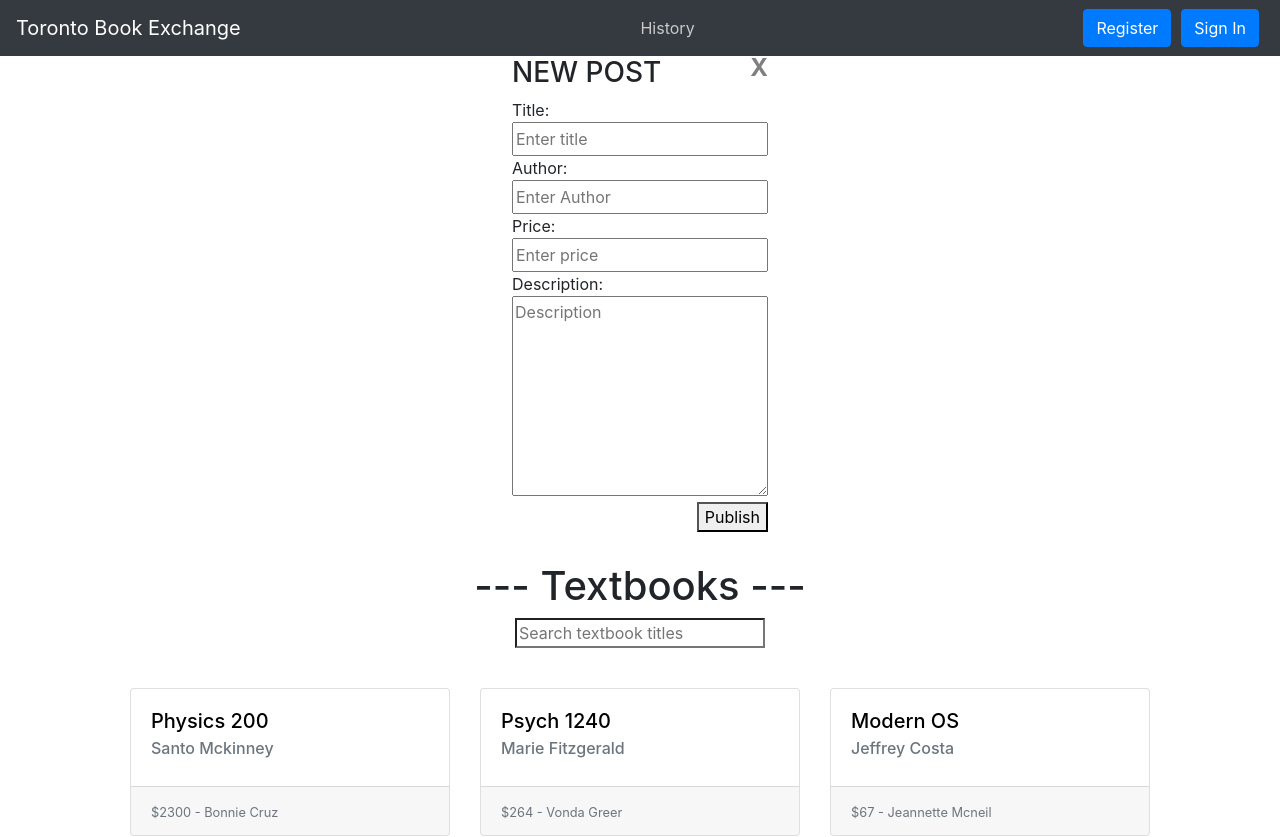
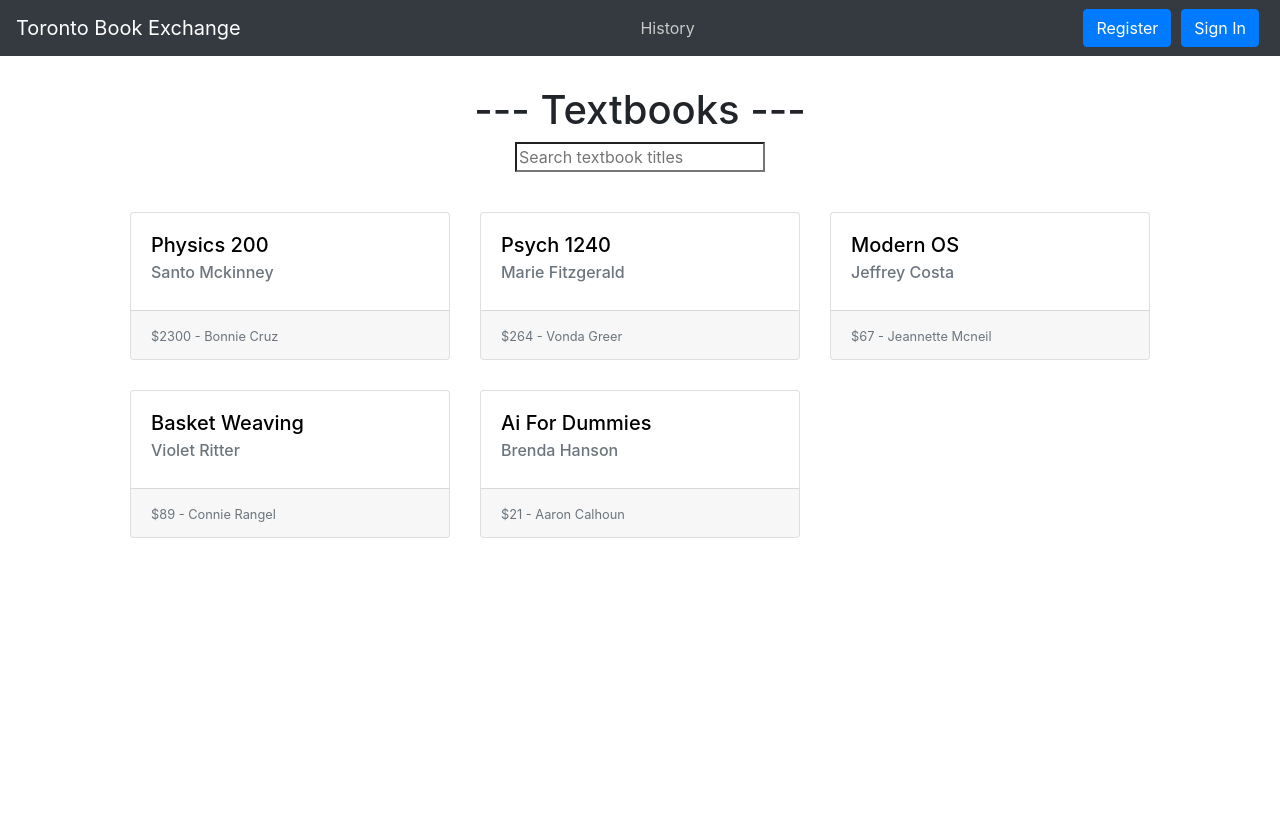
Before and after one commit to joannez12/Book-Exchange, a React (Create React App) app in the folder bkexch-react/: page / in a window 1280 px wide. Shown: the top 837 px of the page. After the commit the page ends 800 px from the top, so only its background shows below. Built offline with nearby package versions, Linux system fonts and the light colour scheme.

Commit message:
Add files via upload

```diff
--- a/bkexch-react/src/pages/PostPopUp/PostPopUp.css
+++ b/bkexch-react/src/pages/PostPopUp/PostPopUp.css
@@ -1,7 +1,11 @@
-.descInput {
-    width: 100%;
-    min-height: 200px;
-    padding-top:3px;
-    padding-bottom: 3px;
-    display: inline-block;
+.input {
+	width: 100%;
+	padding-top:3px;
+ 	padding-bottom: 3px;
+  	display: inline-block;
 }
+
+#titleMsg, #authorMsg, #priceMsg {
+	font-size: 12px;
+	color: red;
+}
--- a/bkexch-react/src/pages/PostPopUp/PostPopUp.js
+++ b/bkexch-react/src/pages/PostPopUp/PostPopUp.js
@@ -1,37 +1,97 @@
 import React from 'react';
-import '../../SignupPopup.css';
+import Modal from 'react-bootstrap/Modal';
+import Button from 'react-bootstrap/Button';
 import './PostPopUp.css';
+import textbooks from '../../textbooks';
+
 
 class PostPopUp extends React.Component {
     state = {
+        textbooks: textbooks,
+        title: "",
+        author: "",
+        price: "",
+        titleMsg: "",
+        authorMsg: "",
+        priceMsg: ""
+    }
 
+    handleInputChange = (event) => {
+        const target = event.target
+        const name = target.name
+        const value = target.value
+
+        this.setState({[name]: value})
+    }
+
+    submitChange = (event) => {
+        if (this.state.title === "") {
+            this.setState({ titleMsg: "title required" })
+        }
+        if (this.state.author === "") {
+            this.setState({ authorMsg: "author required" })
+        }
+        if (this.state.price === "") {
+            this.setState({ priceMsg: "price required" })
+        }
+
+        if (this.state.title !== "" && this.state.author !== "" && this.state.price !== "") {
+            textbooks.push({id: this.state.textbooks.length + 1, title: this.state.title, author: this.state.author, seller: "USER", price: this.state.price})
+            console.log(textbooks)
+
+            this.setState({
+                textbooks: textbooks,
+                title: "",
+                author: "",
+                price: "",
+                titleMsg: "",
+                authorMsg: "",
+                priceMsg: ""
+            })
+
+            this.props.onHide();
+        }
     }
 
     render() {
+        const { handlePostPopUp, ...other } = this.props;
         return (
-            <form className="popupContent">
+            <Modal {...other} animation={false}>
+                <Modal.Header closeButton>
+                    <Modal.Title>
+                        New Post
+                    </Modal.Title>
+                </Modal.Header>
+                <Modal.Body>
+                    <label>Title:</label>
+                    <input className="input" type="text"
+                        value={this.state.title}
+                        onChange={this.handleInputChange}
+                        name="title"
+                        placeholder = "Enter Title" />
+                    <p id="titleMsg">{this.state.titleMsg}</p>
 
-                <h3> NEW POST<button type='button' className='close' onClick = { this.props.close }>X</button> </h3>
-                <div className="label"> Title:</div>
-                <input className="input" type="text"
-                       placeholder = "Enter title" />
-                <div className="label"> Author:</div>
-                <input className="input" type="text"
-                       placeholder = "Enter Author" />
-                <div className="label"> Price:</div>
-                <input className="input" type="text"
-                       placeholder = "Enter price" />
-                <div className="label"> Description:</div>
-                <textarea className="descInput" type="text"
-                       placeholder = "Description" />
-                <div align="right">
-                    <button
-                        type="button"
-                        id="signup"
-                        >Publish
-                    </button>
-                </div>
-            </form>
+                    <label>Author:</label>
+                    <input className="input" type="text"
+                        value={this.state.author}
+                        onChange={this.handleInputChange}
+                        name="author"
+                        placeholder = "Enter Author" />
+                    <p id="authorMsg">{this.state.authorMsg}</p>
+
+                    <label>Price:</label>
+                    <input className="input" type="text"
+                        value={this.state.price}
+                        onChange={this.handleInputChange}
+                        name="price"
+                        placeholder = "Enter Price" />
+                    <p id="priceMsg">{this.state.priceMsg}</p>
+                </Modal.Body>
+                <Modal.Footer>
+                    <Button variant="secondary" onClick={this.props.onHide}>Close</Button>
+                    <Button variant="primary" onClick={this.submitChange}>Post</Button>
+                </Modal.Footer>
+            </Modal>
         )
     }
 }
```
